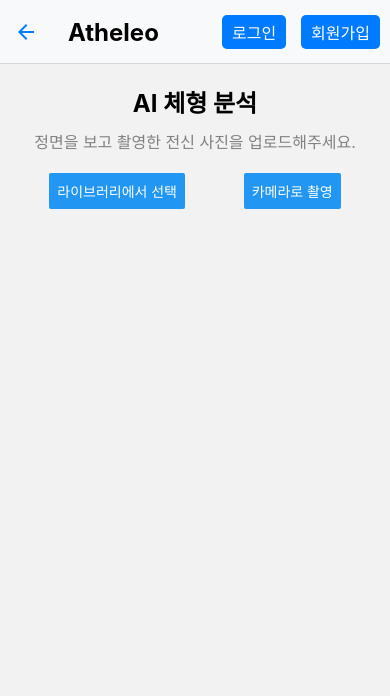
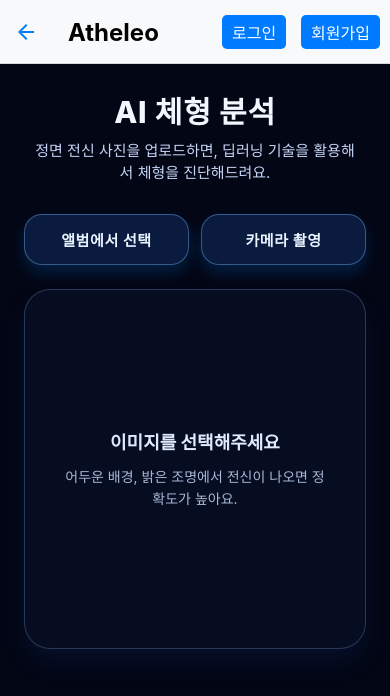
Before and after one commit to JJonyeok2/Atheleo, a React Native app: screen /BodyAnalysisAI in a window 390 px wide. Shown: the top 696 px of the page. Built offline with nearby package versions, Linux system fonts and the light colour scheme.

Commit message:
feat: refresh glass ui for home and body analysis

```diff
--- a/app/config.js
+++ b/app/config.js
@@ -1,5 +1,5 @@
 // Django 백엔드 서버와 통신하기 위한 기본 API 주소입니다.
-export const BASE_API_URL = 'http://172.30.1.35:8000/api/';
+export const BASE_API_URL = 'http://192.168.219.97:8000/api/';
 
 // Django 서버에 저장된 이미지, 동영상 등 미디어 파일 접근용
-export const MEDIA_BASE_URL = 'http://172.30.1.35:8000';
+export const MEDIA_BASE_URL = 'http://192.168.219.97:8000';
--- a/app/screens/BodyAnalysisAI.js
+++ b/app/screens/BodyAnalysisAI.js
@@ -3,11 +3,13 @@ import { useState } from 'react';
 import {
   ActivityIndicator,
   Alert,
-  Button,
   Image,
+  SafeAreaView,
   ScrollView,
+  StatusBar,
   StyleSheet,
   Text,
+  TouchableOpacity,
   View,
 } from 'react-native';
 import { launchCamera, launchImageLibrary } from 'react-native-image-picker';
@@ -140,20 +142,52 @@ export default function BodyAnalysisAI() {
     }
   };
 
+  const renderMetrics = () => {
+    if (!analysis?.ratios) return null;
+    const metrics = [
+      { key: 'shoulder_to_hip', label: '어깨/골반', value: analysis.ratios.shoulder_to_hip },
+      { key: 'waist_to_shoulder', label: '허리/어깨', value: analysis.ratios.waist_to_shoulder },
+      { key: 'waist_to_hip', label: '허리/골반', value: analysis.ratios.waist_to_hip },
+    ].filter((metric) => metric.value !== undefined && metric.value !== null);
+
+    if (!metrics.length) return null;
+
     return (
-    <ScrollView contentContainerStyle={styles.container}>
+      <View style={styles.metricsRow}>
+        {metrics.map((metric) => (
+          <View key={metric.key} style={styles.metricChip}>
+            <Text style={styles.metricLabel}>{metric.label}</Text>
+            <Text style={styles.metricValue}>{metric.value}</Text>
+          </View>
+        ))}
+      </View>
+    );
+  };
+
+  return (
+    <SafeAreaView style={styles.page}>
+      <StatusBar barStyle="light-content" />
+      <ScrollView
+        contentContainerStyle={styles.scrollContent}
+        showsVerticalScrollIndicator={false}
+      >
+        <View style={styles.hero}>
           <Text style={styles.title}>AI 체형 분석</Text>
-      <Text style={styles.instructions}>
-        정면을 보고 촬영한 전신 사진을 업로드해주세요.
-      </Text>
-
-      <View style={styles.buttonContainer}>
-        <Button title="라이브러리에서 선택" onPress={pickImage} />
-        <Button title="카메라로 촬영" onPress={takePicture} />
+          <Text style={styles.subtitle}>정면 전신 사진을 업로드하면, 딥러닝 기술을 활용해서 체형을 진단해드려요.</Text>
         </View>
 
-      {imageUri && (
-        <View style={styles.imageContainer}>
+        <View style={styles.buttonRow}>
+          <TouchableOpacity style={styles.actionButton} activeOpacity={0.88} onPress={pickImage}>
+            <Text style={styles.actionButtonText}>앨범에서 선택</Text>
+          </TouchableOpacity>
+          <TouchableOpacity style={styles.actionButton} activeOpacity={0.88} onPress={takePicture}>
+            <Text style={styles.actionButtonText}>카메라 촬영</Text>
+          </TouchableOpacity>
+        </View>
+
+        <View style={styles.previewCard}>
+          {imageUri ? (
+            <>
               {analysis && analysis.landmarks && Array.isArray(analysis.landmarks) && imageLayout ? (
                 <AnalysisVisualization
                   imageUri={imageUri}
@@ -170,102 +204,259 @@ export default function BodyAnalysisAI() {
                   }}
                 />
               )}
+            </>
+          ) : (
+            <View style={styles.previewPlaceholder}>
+              <Text style={styles.previewPlaceholderTitle}>이미지를 선택해주세요</Text>
+              <Text style={styles.previewPlaceholderText}>
+                어두운 배경, 밝은 조명에서 전신이 나오면 정확도가 높아요.
+              </Text>
+            </View>
+          )}
+        </View>
+
+        {isLoading && (
+          <View style={styles.loaderCard}>
+            <ActivityIndicator size="large" color="#7ab8ff" />
+            <Text style={styles.loaderText}>AI가 체형을 분석 중입니다...</Text>
           </View>
         )}
 
-      {isLoading && (
-        <ActivityIndicator size="large" color="#0000ff" style={styles.loader} />
+        {error && !isLoading && (
+          <View style={styles.errorCard}>
+            <Text style={styles.errorTitle}>분석에 실패했어요</Text>
+            <Text style={styles.errorMessage}>{error}</Text>
+          </View>
         )}
 
-      {error && !isLoading && <Text style={styles.errorText}>오류: {error}</Text>}
+        {analysis && !isLoading && (
+          <View style={styles.resultCard}>
+            <Text style={styles.resultBadge}>RESULT</Text>
+            <Text style={styles.resultTitle}>당신의 체형은</Text>
+            <Text style={styles.resultShape}>{analysis.body_shape}</Text>
 
-      {analysis && !isLoading && (
-        <View style={styles.resultContainer}>
-          <Text style={styles.resultTitle}>분석 결과</Text>
-          <Text style={styles.shapeText}>
-            당신의 체형은{' '}
-            <Text style={styles.shapeResult}>{analysis.body_shape}</Text> 입니다.
-          </Text>
+            {renderMetrics()}
+
             {analysis.description && (
+              <View style={styles.descriptionBox}>
                 <Text style={styles.descriptionText}>{analysis.description}</Text>
+              </View>
             )}
           </View>
         )}
       </ScrollView>
+    </SafeAreaView>
   );
 }
 
 const styles = StyleSheet.create({
-  container: {
-    flexGrow: 1,
+  page: {
+    flex: 1,
+    backgroundColor: '#030614',
+  },
+  scrollContent: {
+    paddingBottom: 40,
+  },
+  hero: {
+    paddingHorizontal: 24,
+    paddingTop: 24,
+    paddingBottom: 18,
     alignItems: 'center',
-    padding: 20
   },
   title: {
-    fontSize: 24,
-    fontWeight: 'bold',
-    marginBottom: 10,
+    fontSize: 30,
+    fontWeight: '800',
+    color: '#F2F7FF',
+    letterSpacing: 0.8,
+    marginBottom: 8,
   },
-  instructions: {
-    fontSize: 16,
-    color: 'gray',
-    marginBottom: 20,
+  subtitle: {
+    fontSize: 15,
+    color: '#C7D5F8',
     textAlign: 'center',
+    lineHeight: 22,
+    maxWidth: 320,
   },
-  buttonContainer: {
+  buttonRow: {
     flexDirection: 'row',
-    justifyContent: 'space-around',
-    width: '100%',
-    marginBottom: 20,
+    justifyContent: 'center',
+    gap: 12,
+    paddingHorizontal: 24,
+    marginTop: 12,
+    marginBottom: 24,
   },
-  imageContainer: {
-    width: 300,
-    height: 400,
-    marginBottom: 20,
+  actionButton: {
+    flex: 1,
+    minWidth: 140,
+    paddingVertical: 14,
+    borderRadius: 18,
+    backgroundColor: 'rgba(17, 42, 92, 0.6)',
+    borderWidth: 1,
+    borderColor: 'rgba(115, 189, 255, 0.4)',
+    alignItems: 'center',
     justifyContent: 'center',
+    shadowColor: '#0A84FF',
+    shadowOpacity: 0.2,
+    shadowRadius: 16,
+    shadowOffset: { width: 0, height: 8 },
+    elevation: 6,
+  },
+  actionButtonText: {
+    color: '#E9F2FF',
+    fontSize: 15,
+    fontWeight: '700',
+    letterSpacing: 0.6,
+  },
+  previewCard: {
+    marginHorizontal: 24,
+    borderRadius: 26,
+    overflow: 'hidden',
+    borderWidth: 1,
+    borderColor: 'rgba(142, 189, 255, 0.25)',
+    backgroundColor: 'rgba(8, 18, 40, 0.65)',
+    minHeight: 360,
     alignItems: 'center',
-    borderWidth: 1,
-    borderColor: '#ccc',
+    justifyContent: 'center',
+    shadowColor: '#0A1F4D',
+    shadowOpacity: 0.35,
+    shadowRadius: 22,
+    shadowOffset: { width: 0, height: 14 },
+    elevation: 8,
+    padding: 12,
   },
   preview: {
     width: '100%',
     height: '100%',
     resizeMode: 'contain',
   },
-  loader: {
-    marginVertical: 20,
+  previewPlaceholder: {
+    alignItems: 'center',
+    paddingHorizontal: 24,
   },
-  errorText: {
-    color: 'red',
-    marginVertical: 20,
+  previewPlaceholderTitle: {
+    color: '#E0EAFF',
+    fontSize: 18,
+    fontWeight: '700',
+    marginBottom: 12,
   },
-  resultContainer: {
-    width: '100%',
-    padding: 10,
-    backgroundColor: '#f0f0f0',
-    borderRadius: 5,
+  previewPlaceholderText: {
+    color: '#A9B9D6',
+    fontSize: 14,
+    lineHeight: 22,
+    textAlign: 'center',
+  },
+  loaderCard: {
+    marginTop: 28,
+    marginHorizontal: 24,
+    borderRadius: 22,
+    paddingVertical: 32,
     alignItems: 'center',
+    backgroundColor: 'rgba(12, 25, 52, 0.6)',
+    borderWidth: 1,
+    borderColor: 'rgba(132, 178, 255, 0.25)',
+    shadowColor: '#102A5C',
+    shadowOpacity: 0.28,
+    shadowRadius: 20,
+    shadowOffset: { width: 0, height: 12 },
+  },
+  loaderText: {
+    marginTop: 16,
+    color: '#D4E2FF',
+    fontSize: 15,
+    letterSpacing: 0.3,
+  },
+  errorCard: {
+    marginTop: 24,
+    marginHorizontal: 24,
+    borderRadius: 20,
+    padding: 20,
+    backgroundColor: 'rgba(255, 74, 88, 0.12)',
+    borderWidth: 1,
+    borderColor: 'rgba(255, 108, 125, 0.45)',
+  },
+  errorTitle: {
+    color: '#FFD6DB',
+    fontSize: 16,
+    fontWeight: '700',
+    marginBottom: 8,
+  },
+  errorMessage: {
+    color: '#FFC4CC',
+    fontSize: 14,
+    lineHeight: 21,
+  },
+  resultCard: {
+    marginTop: 28,
+    marginHorizontal: 24,
+    borderRadius: 26,
+    paddingVertical: 28,
+    paddingHorizontal: 20,
+    alignItems: 'center',
+    backgroundColor: 'rgba(10, 26, 54, 0.62)',
+    borderWidth: 1,
+    borderColor: 'rgba(110, 184, 255, 0.35)',
+    shadowColor: '#0A2048',
+    shadowOpacity: 0.28,
+    shadowRadius: 24,
+    shadowOffset: { width: 0, height: 16 },
+  },
+  resultBadge: {
+    fontSize: 13,
+    letterSpacing: 2,
+    color: '#8AB8FF',
+    marginBottom: 10,
   },
   resultTitle: {
+    color: '#D9E4FF',
     fontSize: 18,
-    fontWeight: 'bold',
-    marginBottom: 10,
+    fontWeight: '600',
   },
-  shapeText: {
-    fontSize: 18,
-    textAlign: 'center',
-    marginVertical: 10,
+  resultShape: {
+    marginTop: 10,
+    fontSize: 32,
+    fontWeight: '800',
+    color: '#FFFFFF',
+    textTransform: 'uppercase',
+    letterSpacing: 1.5,
   },
-  shapeResult: {
-    fontWeight: 'bold',
-    color: '#007bff',
+  metricsRow: {
+    flexDirection: 'row',
+    flexWrap: 'wrap',
+    justifyContent: 'center',
+    gap: 12,
+    marginTop: 18,
+  },
+  metricChip: {
+    minWidth: 100,
+    paddingVertical: 10,
+    paddingHorizontal: 16,
+    borderRadius: 18,
+    backgroundColor: 'rgba(19, 46, 100, 0.75)',
+    borderWidth: 1,
+    borderColor: 'rgba(150, 196, 255, 0.35)',
+  },
+  metricLabel: {
+    color: '#B6CCF5',
+    fontSize: 13,
+    marginBottom: 2,
+  },
+  metricValue: {
+    color: '#F1F6FF',
+    fontSize: 16,
+    fontWeight: '700',
+  },
+  descriptionBox: {
+    marginTop: 22,
+    padding: 18,
+    borderRadius: 18,
+    backgroundColor: 'rgba(230, 241, 255, 0.08)',
+    borderWidth: 1,
+    borderColor: 'rgba(170, 206, 255, 0.28)',
   },
   descriptionText: {
     fontSize: 14,
-    color: '#666',
+    lineHeight: 22,
+    color: '#D5E3FF',
     textAlign: 'center',
-    marginTop: 10,
-    lineHeight: 20,
-    paddingHorizontal: 10,
   },
 });
--- a/app/screens/HomeScreen.js
+++ b/app/screens/HomeScreen.js
@@ -27,8 +27,10 @@ const SECTIONS_DATA = [
     subHeader: '연혁',
     texts: [
       'Atheleo 팀 2025년 3월 10일 구성',
-      '2025년 3월 17일 | 전체 홈페이지 기획',
-      '2025년 3월 24일 | 1차 발표',
+      '2025년 3월 17일 |  기획',
+      '2025년 3월 24일 | 첫 발표',
+      '2025년 11월 5일 | 백엔드 로직 구현',
+      '2025년 11월 6일 | 카메라 기능 구현',
     ],
     image: require('../../assets/45615.jpg'),
   },
@@ -42,9 +44,9 @@ const SECTIONS_DATA = [
     key: 'ai',
     subHeader: 'Atheleo AI',
     texts: [
-      '체형 분석 + 운동 추천 시스템',
+      '체형 분석 + 각 체형별 운동 추천 시스템',
       '유사 체형 루틴 제공',
-      '부위별 데이터 조정 + 자세 교정 피드백',
+      '부위별 데이터 조정 + 운동 자세 교정 피드백',
     ],
     image: require('../../assets/45617.jpg'),
   },
@@ -69,12 +71,19 @@ export default function HomeScreen() {
         ref={scrollRef}
         style={styles.container}
         contentContainerStyle={styles.content}
+        contentInsetAdjustmentBehavior="always"
+        contentInset={{ bottom: 120 }}
         onScroll={onScroll}
         scrollEventThrottle={16}
         showsVerticalScrollIndicator={false}
       >
-        {SECTIONS_DATA.map((item) => (
-          <Section key={item.key} item={item} />
+        {SECTIONS_DATA.map((item, index) => (
+          <Section
+            key={item.key}
+            item={item}
+            index={index}
+            totalCount={SECTIONS_DATA.length}
+          />
         ))}
       </ScrollView>
 
@@ -87,7 +96,7 @@ export default function HomeScreen() {
   );
 }
 
-function Section({ item }) {
+function Section({ item, index, totalCount }) {
   const navigation = useNavigation();
   const { user } = useAuth();
   const { height } = useWindowDimensions();
@@ -121,13 +130,26 @@ function Section({ item }) {
   };
 
   const isHero = item.key === 'hero';
-  // 화면 크기에 따라 유연하게: 히어로는 좀 더 큼
-  const minH = isHero ? Math.max(height * 0.9, 560) : Math.max(height * 0.6, 420);
+  const isLast = index === totalCount - 1;
+
+  const minH = isHero || isLast
+    ? Math.max(height * 0.9, 560)
+    : Math.max(height * 0.48, 360);
 
   return (
     <View style={[styles.section, { minHeight: minH }]}>
-      <Image source={item.image} style={styles.bg} resizeMode="cover" />
-      <View style={styles.overlay}>
+      <Image
+        source={item.image}
+        style={styles.bg}
+        resizeMode="cover"
+      />
+      <View
+        style={[
+          styles.sectionOverlay,
+          isHero || isLast ? styles.sectionOverlayHero : styles.sectionOverlayMid,
+        ]}
+      >
+        <View style={styles.contentBox}>
           {item.header && <Text style={styles.header}>{item.header}</Text>}
           {item.subHeader && <Text style={styles.subHeader}>{item.subHeader}</Text>}
 
@@ -141,7 +163,7 @@ function Section({ item }) {
             <View style={styles.actionsWrap}>
               <TouchableOpacity
                 onPress={() => navigation.navigate('Subscribe')}
-              style={[styles.btn, styles.btnPrimary]}
+                style={[styles.glassBtn, styles.btnPrimary]}
                 activeOpacity={0.9}
               >
                 <Text style={styles.btnTxt}>AI 구독하기</Text>
@@ -149,7 +171,7 @@ function Section({ item }) {
 
               <TouchableOpacity
                 onPress={() => navigation.navigate('BodyAnalysisAI')}
-              style={[styles.btn, styles.btnSuccess, styles.btnGap]}
+                style={[styles.glassBtn, styles.btnSuccess]}
                 activeOpacity={0.9}
               >
                 <Text style={styles.btnTxt}>체형 분석 시작하기</Text>
@@ -157,7 +179,7 @@ function Section({ item }) {
 
               <TouchableOpacity
                 onPress={handleAIExercisePress}
-              style={[styles.btn, styles.btnWarn, styles.btnGap]}
+                style={[styles.glassBtn, styles.btnWarn]}
                 activeOpacity={0.9}
               >
                 <Text style={styles.btnTxt}>AI 운동하기</Text>
@@ -166,94 +188,143 @@ function Section({ item }) {
           )}
         </View>
       </View>
+    </View>
   );
 }
 
 const styles = StyleSheet.create({
-  safe: { flex: 1, backgroundColor: '#000' },
-  container: { flex: 1, backgroundColor: '#000' },
-  content: { paddingBottom: 48 },
+  safe: {
+    flex: 1,
+    backgroundColor: '#05070f',
+  },
+  container: {
+    flex: 1,
+    backgroundColor: '#05070f',
+  },
+  content: {
+    paddingBottom: 160,
+  },
 
   section: {
     position: 'relative',
     width: '100%',
-    backgroundColor: '#0a0a0a',
-    // overflow: 'hidden', // ❌ 잘림 방지: 제거
-  },
-  bg: { position: 'absolute', width: '100%', height: '100%' },
-
-  // 중앙정렬 보장용: flex:1 + 패딩 + 반투명 배경
-  overlay: {
-    flex: 1,
-    paddingHorizontal: 20,
-    paddingVertical: 28,
-    paddingBottom: 40, // 버튼 3개가 항상 보이도록 여유
-    backgroundColor: 'rgba(0,0,0,0.45)',
     justifyContent: 'center',
     alignItems: 'center',
-    alignSelf: 'stretch',
   },
-
+  bg: {
+    ...StyleSheet.absoluteFillObject,
+  },
+  sectionOverlay: {
+    ...StyleSheet.absoluteFillObject,
+    justifyContent: 'center',
+    alignItems: 'center',
+    backgroundColor: 'rgba(5, 7, 15, 0.35)',
+  },
+  sectionOverlayHero: {
+    paddingHorizontal: 24,
+    paddingTop: 40,
+    paddingBottom: 130,
+  },
+  sectionOverlayMid: {
+    paddingHorizontal: 20,
+    paddingTop: 24,
+    paddingBottom: 80,
+  },
+  contentBox: {
+    width: '100%',
+    maxWidth: 720,
+    alignItems: 'center',
+  },
   header: {
-    fontSize: 28,
+    fontSize: 30,
     fontWeight: '800',
-    color: '#fff',
+    color: '#F8FBFF',
     textAlign: 'center',
-    marginBottom: 10,
-    alignSelf: 'center',
+    marginBottom: 12,
+    letterSpacing: 0.8,
+    textShadowColor: 'rgba(10,132,255,0.35)',
+    textShadowRadius: 16,
+    textShadowOffset: { width: 0, height: 2 },
   },
   subHeader: {
     fontSize: 22,
     fontWeight: '700',
-    color: '#fff',
+    color: '#D7E3FF',
     textAlign: 'center',
-    marginBottom: 8,
-    alignSelf: 'center',
+    marginBottom: 10,
+    letterSpacing: 0.5,
   },
   body: {
     fontSize: 16,
-    color: '#fff',
+    color: '#E5EDFF',
     textAlign: 'center',
-    marginVertical: 4,
-    opacity: 0.95,
+    marginVertical: 6,
+    opacity: 0.92,
+    lineHeight: 24,
+  },
+  actionsWrap: {
+    marginTop: 28,
+    width: '100%',
     alignSelf: 'center',
+    gap: 14,
   },
-
-  // 버튼 스택
-  actionsWrap: {
-    marginTop: 18,
+  glassBtn: {
     width: '100%',
-    maxWidth: 560,
-    alignSelf: 'center',
-    alignItems: 'stretch',
-  },
-  btn: {
-    width: '100%',
-    paddingVertical: 14,
-    paddingHorizontal: 18,
-    borderRadius: 16,
+    paddingVertical: 16,
+    borderRadius: 20,
+    backgroundColor: 'rgba(12, 22, 42, 0.55)',
+    borderWidth: 1,
+    borderColor: 'rgba(255,255,255,0.16)',
     alignItems: 'center',
     justifyContent: 'center',
+    shadowColor: '#111C2C',
+    shadowOpacity: 0.3,
+    shadowRadius: 18,
+    shadowOffset: { width: 0, height: 10 },
+    elevation: 6,
   },
-  btnGap: { marginTop: 12 },
-  btnPrimary: { backgroundColor: '#0A84FF' },
-  btnSuccess: { backgroundColor: '#28A745' },
-  btnWarn: { backgroundColor: '#FFC107' },
+  btnPrimary: {
+    borderColor: 'rgba(58,130,255,0.45)',
+    backgroundColor: 'rgba(10,132,255,0.18)',
+    shadowColor: '#1A6BFF',
+  },
+  btnSuccess: {
+    borderColor: 'rgba(86, 204, 242, 0.45)',
+    backgroundColor: 'rgba(61, 220, 151, 0.16)',
+    shadowColor: '#3DDC97',
+  },
+  btnWarn: {
+    borderColor: 'rgba(255, 186, 73, 0.45)',
+    backgroundColor: 'rgba(255, 186, 73, 0.16)',
+    shadowColor: '#FFB648',
+  },
   btnTxt: {
-    color: '#fff',
-    fontSize: 17,
+    color: '#F5FBFF',
+    fontSize: 18,
     fontWeight: '700',
     textAlign: 'center',
+    letterSpacing: 0.6,
   },
-
   scrollTopBtn: {
     position: 'absolute',
-    right: 16,
-    bottom: 24,
-    backgroundColor: 'rgba(0,0,0,0.6)',
-    paddingVertical: 10,
-    paddingHorizontal: 14,
-    borderRadius: 10,
+    right: 18,
+    bottom: 30,
+    paddingVertical: 12,
+    paddingHorizontal: 18,
+    borderRadius: 18,
+    backgroundColor: 'rgba(15, 24, 44, 0.6)',
+    borderWidth: 1,
+    borderColor: 'rgba(255,255,255,0.18)',
+    shadowColor: '#0A84FF',
+    shadowOpacity: 0.22,
+    shadowRadius: 12,
+    shadowOffset: { width: 0, height: 6 },
+    elevation: 6,
   },
-  scrollTopTxt: { color: '#fff', fontSize: 14, fontWeight: 'bold' },
+  scrollTopTxt: {
+    color: '#F2F6FF',
+    fontSize: 14,
+    fontWeight: '700',
+    letterSpacing: 0.4,
+  },
 });
```
Also changed, not shown: components/Navbar.js (+62 -20 lines), 1 other file (tests, documents, lock files or other folders). Lines whose indentation alone changed are shown as unchanged.
